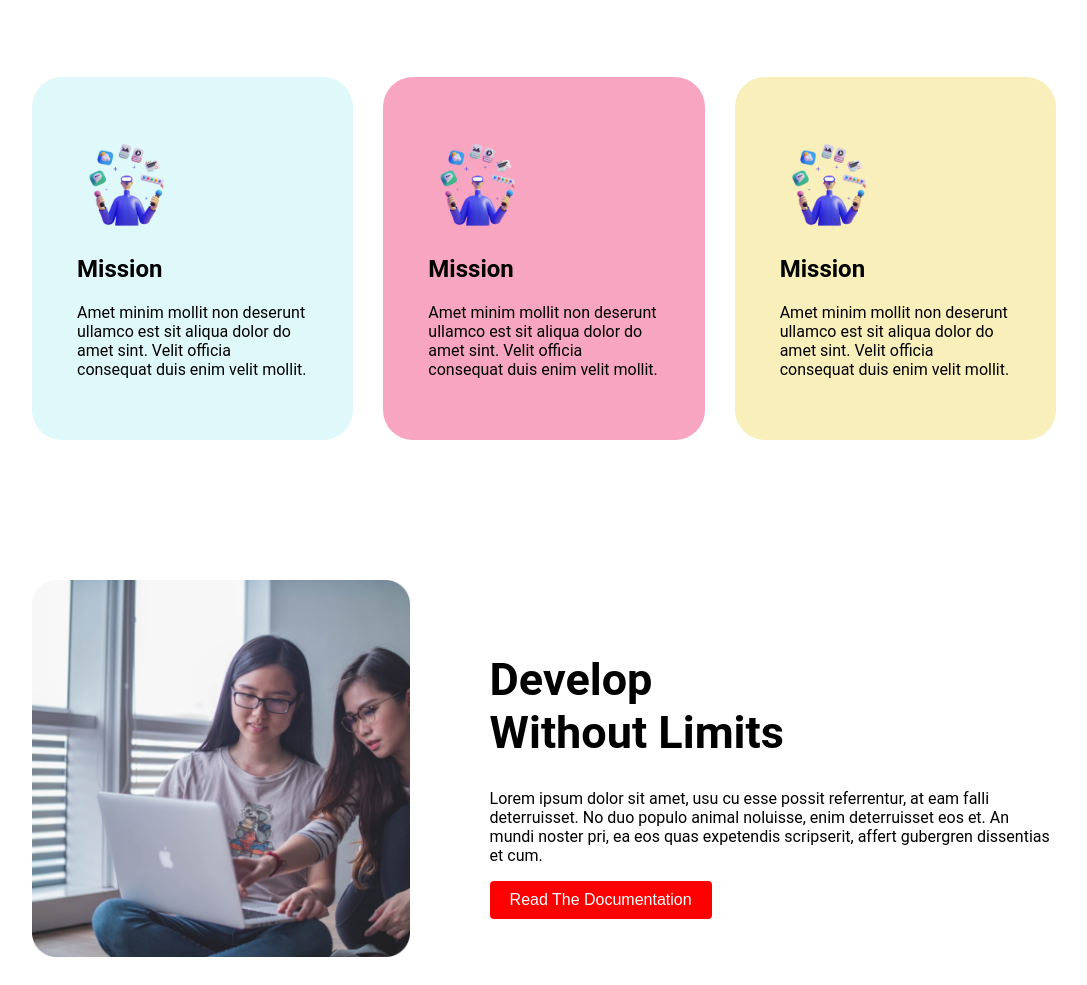
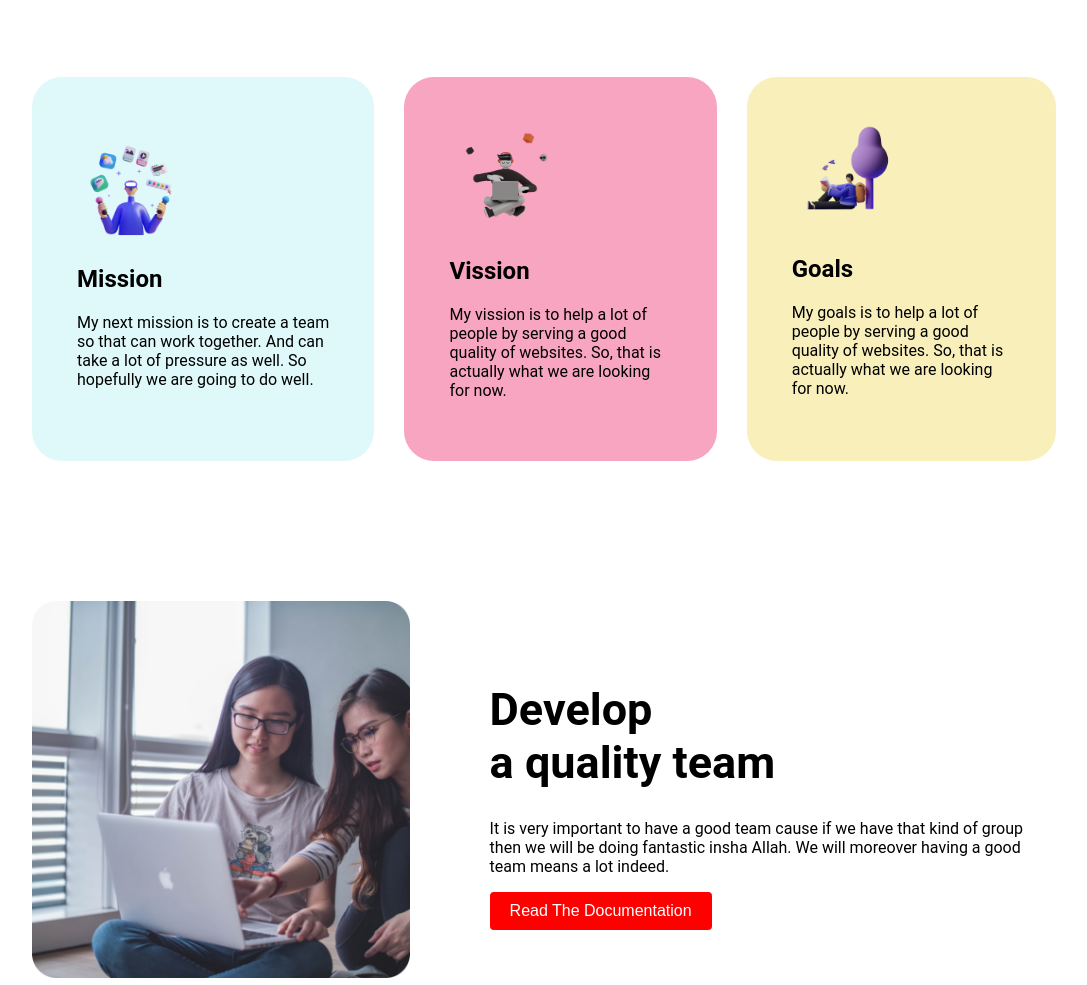
Before and after one commit to shafayet-hossaing/Personal-Web, a plain HTML site: page index.html in a window 1280 px wide. Shown: the part 585-1570 px from the top of the page, without its empty margins (96-1183 px from the left). Drawn offline with Linux system fonts and the light colour scheme.

Commit message:
all done

```diff
--- a/index.html
+++ b/index.html
@@ -13,8 +13,7 @@
         <section id="first-section">
             <div class="left-area">
                 <div class="left-border"><h1>Stay Focused on <br> <span style="color: orange">Mission 2022</span></h1></div>
-                <p>Lorem ipsum dolor sit amet, usu cu esse possit referrentur, at eam falli deterruisset. No duo populo
-                    animal noluisse, enim</p>
+                <p>I'm a professional we designer and developer. I have been working in this sector for such a long time. And got a lot of experience</p>
                 <button class="btn">Explore Now</button>
                 <p>Scroll down to explore more about us</p>
             </div>
@@ -31,20 +30,17 @@
                 <div class="card">
                     <img src="Images/illustrators/illustrator-1.png" alt="pic">
                     <h2>Mission</h2>
-                    <p>Amet minim mollit non deserunt ullamco est sit aliqua dolor do amet sint. Velit officia consequat duis enim
-                        velit mollit.</p>
+                    <p>My next mission is to create a team so that can work together. And can take a lot of pressure as well. So hopefully we are going to do well.</p>
                 </div>
                 <div class="card">
-                    <img src="Images/illustrators/illustrator-1.png" alt="pic">
-                    <h2>Mission</h2>
-                    <p>Amet minim mollit non deserunt ullamco est sit aliqua dolor do amet sint. Velit officia consequat duis enim
-                        velit mollit.</p>
+                    <img src="Images/illustrators/illustrator-2.png" alt="pic">
+                    <h2>Vission</h2>
+                    <p>My vission is to help a lot of people by serving a good quality of websites. So, that is actually what we are looking for now.</p>
                 </div>
                 <div class="card">
-                    <img src="Images/illustrators/illustrator-1.png" alt="pic">
-                    <h2>Mission</h2>
-                    <p>Amet minim mollit non deserunt ullamco est sit aliqua dolor do amet sint. Velit officia consequat duis enim
-                        velit mollit.</p>
+                    <img src="Images/illustrators/illustrator-3.png" alt="pic">
+                    <h2>Goals</h2>
+                    <p>My goals is to help a lot of people by serving a good quality of websites. So, that is actually what we are looking for now.</p>
                 </div>
             </div>
         </section>
@@ -57,11 +53,10 @@
                     <img src="Images/pictures/coding.png" alt="pic">
                 </div>
                 <div class="right-area">
-                    <h1>Develop <br> Without Limits</h1>
-                    <p>Lorem ipsum dolor sit amet, usu cu esse possit referrentur, at eam falli
-                        deterruisset. No duo populo animal noluisse, enim deterruisset eos et. An
-                        mundi noster pri, ea eos quas expetendis scripserit, affert gubergren
-                        dissentias et cum.</p>
+                    <h1>Develop <br> a quality team</h1>
+                    <p>It is very important to have a good team cause if we have that kind of group then we will be doing fantastic insha Allah. We will
+                        moreover having a good team means a lot indeed.
+                    </p>
                         <button class="btn">Read The Documentation</button>
                 </div>
             </div>
@@ -73,10 +68,8 @@
             <div class="fourth-section">
                 <div class="left-area">
                     <h1>Know our <br> Global Community</h1>
-                    <p>Lorem ipsum dolor sit amet, usu cu esse possit referrentur, at eam
-                        falli deterruisset. No duo populo animal noluisse, enim deterruisset
-                        eos et. An mundi noster pri, ea eos quas expetendis scripserit, affert
-                        gubergren dissentias et cum.</p>
+                    <p>It is very important to have a global Community team cause if we have that kind of group then we will be doing fantastic insha Allah. We will
+                        moreover having a good team means a lot indeed.</p>
                         <button class="btn">Read The Documentation</button>
                 </div>
                 <div class="right-area">
@@ -87,7 +80,7 @@
     </div>
     <!-- Footer -->
     <footer class="footer">
-        <h1>Mission 2022</h1>
+        <h1>Mission <span style="color: orange">2022</span></h1>
         <p>Hard work, Perseverance, and Determination for 2022</p>
     </footer>
 
```
